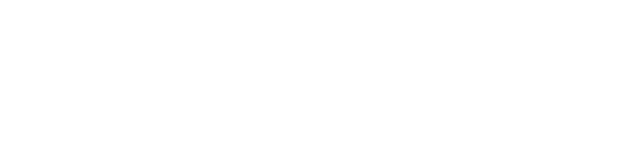
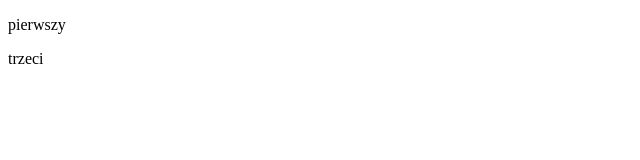
Before and after one commit to sfidura/sfidura.github.io, a plain HTML site: page index.html in a window 1280 px wide. Shown: the whole page, without its empty margins (0-640 px from the left). Drawn offline with Linux system fonts and the light colour scheme.

Commit message:
trzeci p

```diff
--- a/index.html
+++ b/index.html
@@ -5,6 +5,8 @@
     <title>Document</title>
 </head>
 <body>
-    <p></p>
+    <p>pierwszy</p>
+
+    <p>trzeci</p>
 </body>
 </html>
```
